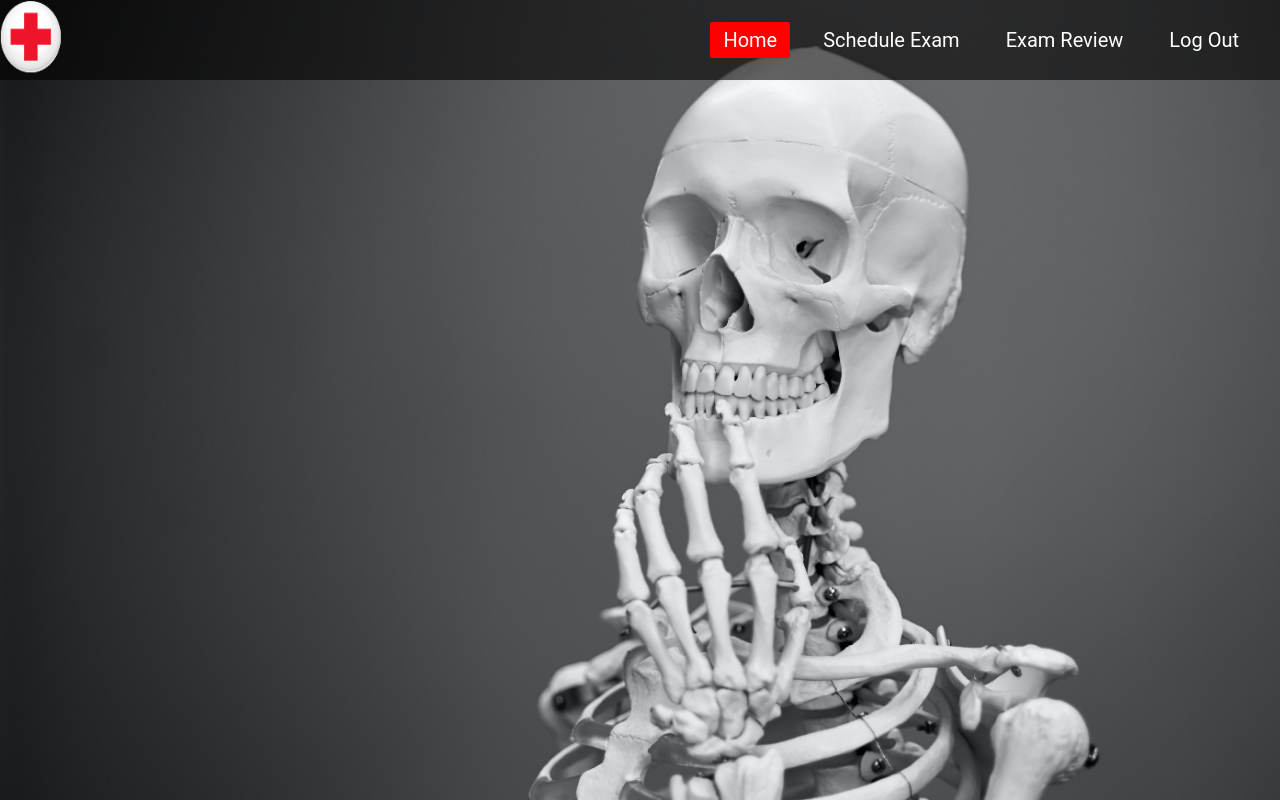
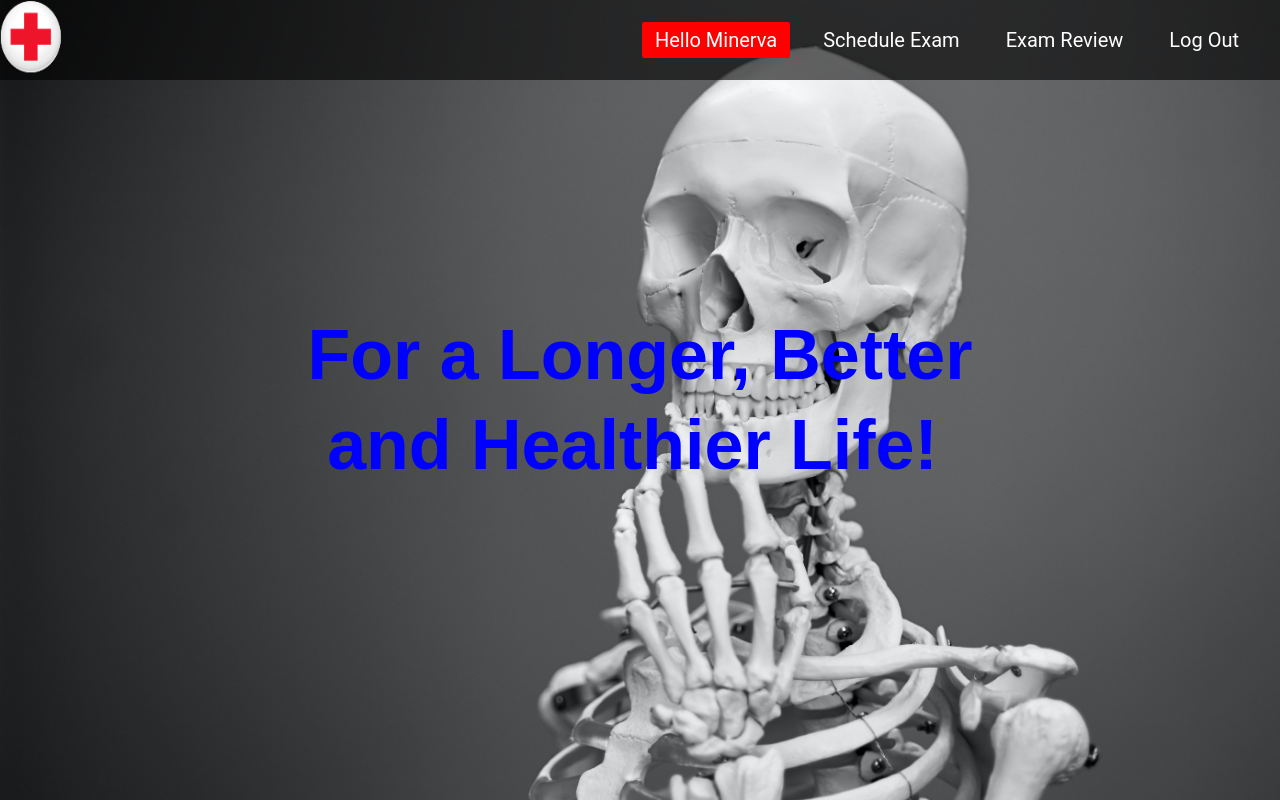
Before and after one commit to estavros/texnologies_diadiktiou, a PHP site: page /arxiko.php?onoma=Minerva in a window 1280 px wide. Run offline with PHP 8.4, Linux system fonts and the light colour scheme; data comes from the database, SQL or seed files in the repository; data that the repository does not hold is empty.

Commit message:
Add files via upload

```diff
--- a/html/arxiko.php
+++ b/html/arxiko.php
@@ -57,14 +57,14 @@
             user-select: none;
         }
         .center h1{
-            color: red;
+            color: blue;
             font-size: 70px;
             font-weight: bold;
             width: 900px;
             text-align: center;
         }
         .center h2{
-            color: red;
+            color: blue;
             font-size: 70px;
             font-weight: bold;
             width: 885px;
@@ -159,6 +159,9 @@ window.onload = function() {
 #review::-webkit-scrollbar{
 	display: none;
 }
+#moto {
+	display: block;
+}
 </style>
 </head>
 <body>
@@ -167,12 +170,17 @@ window.onload = function() {
         <nav class="navbar">
             <img class="logo" src="redcross.png">
             <ul>
-                <li><a class="active" href="#" id="home">Home</a></li>
+	    <li><a class="active" href="#" id="home"><?php
+							echo "Hello ".$_GET['onoma']; ?></a></li>
                 <li><a id="eisagogi" href="javascript:scheduleToggle()">Schedule Exam</a></li>
                 <li><a id="proboli" href="javascript:reviewToggle()">Exam Review</a></li>
                 <li><a href="index.html" id="teliki">Log Out</a></li>
             </ul>
         </nav>
+<div class="center" id="moto">
+            <h1>For a Longer, Better</h1>
+            <h2>and Healthier Life!</h2>
+        </div>
 <div id="schedule">
 <form name="form1" id="form1" action="/action_page.php">
 Subjects: <select name="subject" id="subject">
@@ -206,7 +214,7 @@ $sql = "SELECT DISTINCT eksetaseis.exam_type,eksetaseis.exam,sinolo.date,sinolo.
 $result = $conn->query($sql);
 
 if ($result->num_rows > 0) {
-	echo '<table border="1" display: inline-block>
+	echo '<table border="1" display: inline-block >
 			<tr>
 			<th><b>Τύπος εξέτασης</b></th>
 			<th><b>Εξέταση</b></th>
@@ -234,19 +242,25 @@ $conn->close();
     </div>
 <script>
 	function scheduleToggle() {
-  var x = document.getElementById("schedule");
+		var x = document.getElementById("schedule");
+		var y = document.getElementById("moto");
   if (x.style.display === "block") {
-    x.style.display = "none";
+	  x.style.display = "none";
+	  y.style.display="block";
   } else {
-    x.style.display = "block";
+	  x.style.display = "block";
+	  y.style.display="none";
   }
 }
 	function reviewToggle() {
 		var x = document.getElementById("review");
+		var y = document.getElementById("moto");
 		if (x.style.display === "block") {
 			x.style.display = "none";
+			y.style.display="block";
 		} else {
 			x.style.display = "block";
+			y.style.display="none";
 		}
 	}
 </script>
--- a/html/config.php
+++ b/html/config.php
@@ -18,11 +18,11 @@ if(isset($_POST['submit'])){
     if ($conn->connect_error) {
 	    die("Connectionfailed: " . $conn->connect_error);
     }
-	$sql = "SELECT id FROM users WHERE username = '".$un."' AND password = '".$pw."';";
+	$sql = "SELECT id,onoma FROM users WHERE username = '".$un."' AND password = '".$pw."';";
     	$result = $conn->query($sql);
         $row = $result->fetch_assoc();
 	if($result->num_rows > 0){
-      		header('Location: '.$next.$row["id"]);
+      		header('Location: '.$next.$row["id"].'&onoma='.$row["onoma"]);
     	}else{
       		echo '<script>alert("Invalid username or password");</script>';
     	}
```
